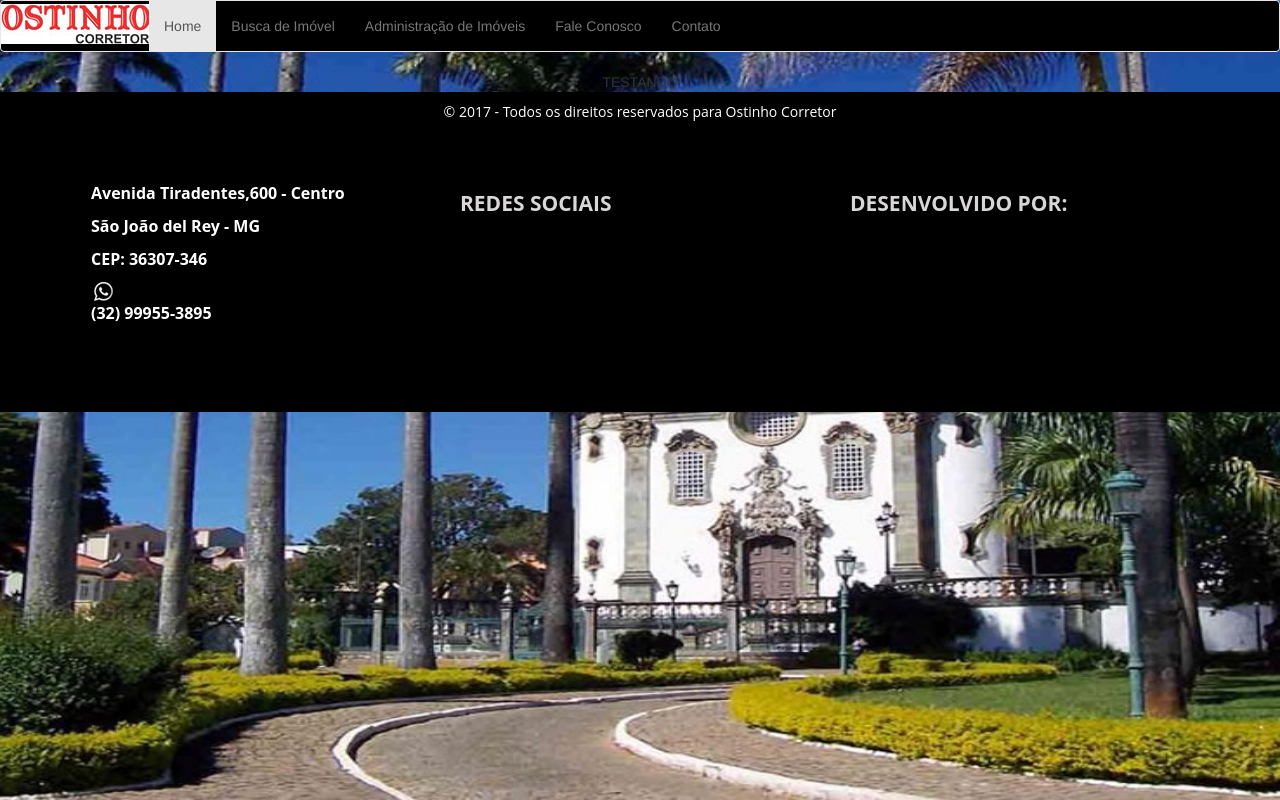
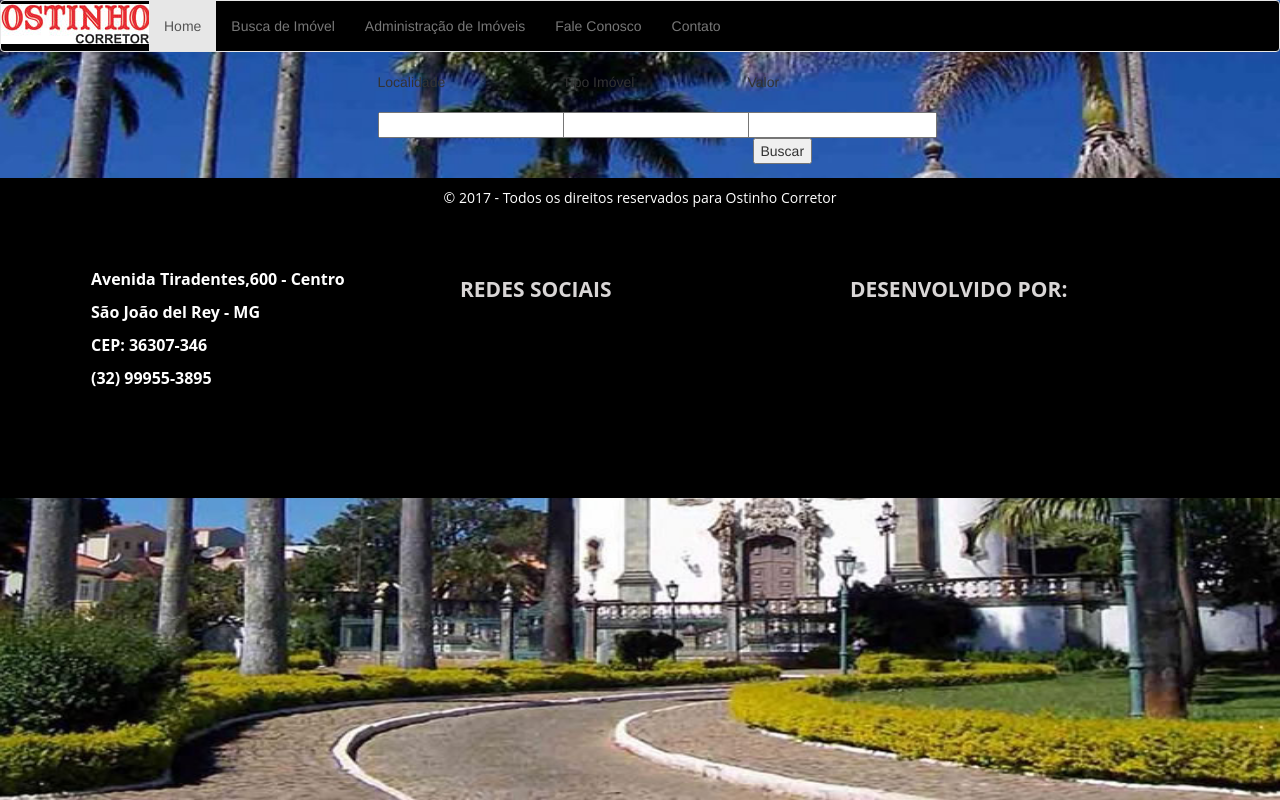
Before and after one commit to MLM-Consultoria/ostinho, a plain HTML site: page Ostinho/index.html in a window 1280 px wide. Drawn offline with Linux system fonts and the light colour scheme.

Commit message:
Add files via upload

```diff
--- a/Ostinho/index.html
+++ b/Ostinho/index.html
@@ -32,10 +32,29 @@
     </div>
   </div>
 </nav>
-<div class="container">
-<div class="col-md-12 text-center">
-TESTANDO
-</div>
+<div class="container container-table">
+    <div class="row vertical-center-row">
+        <div class="col-md-6 col-md-offset-3 bgblack">
+        <form>
+          <div class="col-md-4"> Localidade <br/><br/>
+            <input type="text">
+          </div>
+          <div class="col-md-4"> Tipo Imóvel <br/><br/>
+            <input type="text">
+          </div>
+          <div class="col-md-4"> Valor <br/><br/>
+            <input type="text">
+          </div>
+          <div class="row">
+            <br/>
+            <div class="col-md-8"></div>
+            <div class="col-md-4">
+              <button type="Button"> Buscar </button>
+            </div>
+          </div>
+        </form>
+        </div>
+    </div>
 </div>
 <footer>
 <div class="copyright">
@@ -53,7 +72,7 @@ TESTANDO
         <p> Avenida Tiradentes,600 - Centro </p>
         <p> São João del Rey - MG</p>
         <p> CEP: 36307-346</p>
-        <p> <div class="sprites sprites_r9_c8 tel"> </div><p>(32) 99955-3895</p></p>
+        <span class="sprites sprites_r9_c8 tel" aria-hidden="true"></span> <p>(32) 99955-3895</p>
       </div>
       <div class="col-md-4 col-sm-6 paddingtop-bottom">
         <h6 class="heading7">REDES SOCIAIS</h6>
```
